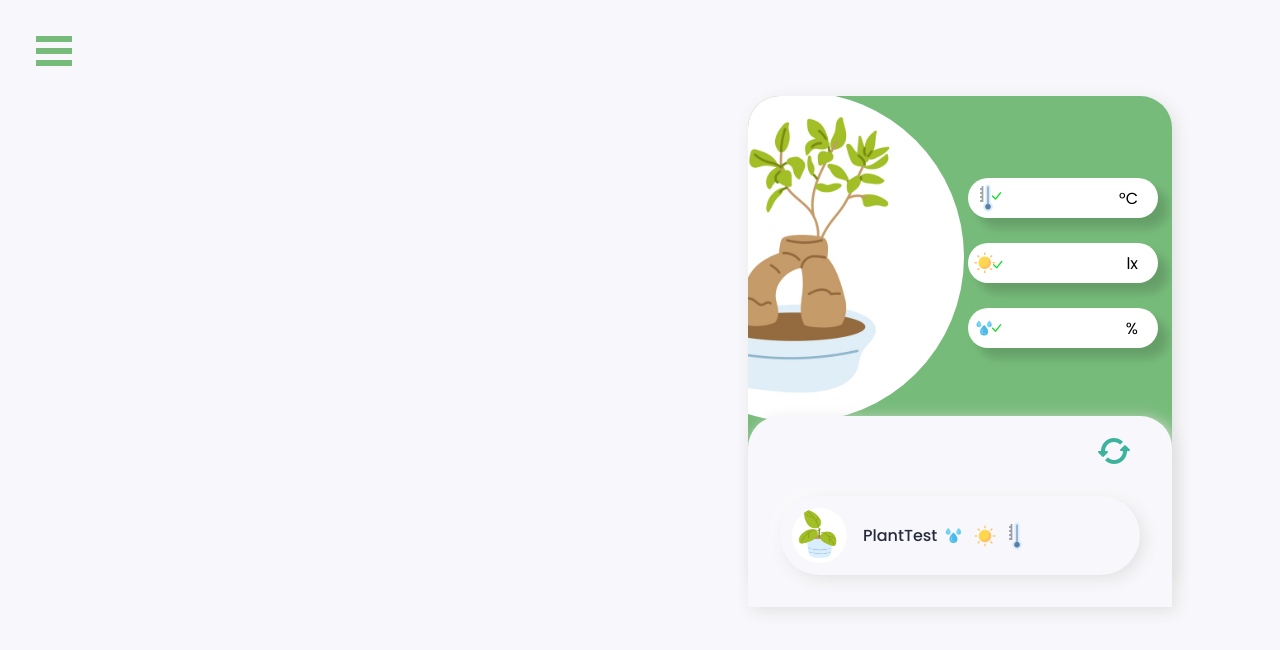
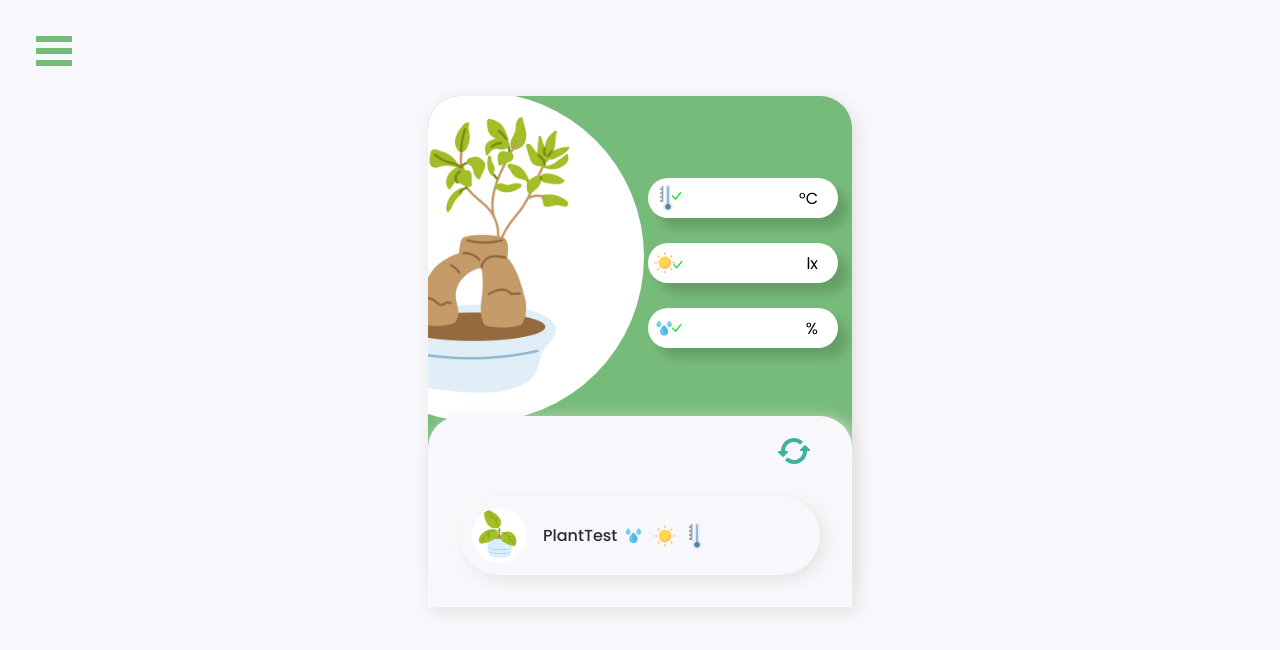
Before and after one commit to Jakub-Glab/Smart-Pot-WebApp, a React (Create React App) app in the folder smart-pot/: page / in a window 1280 px wide. Shown: the top 650 px of the page. Built offline with nearby package versions, Linux system fonts and the light colour scheme.

Commit message:
Update App.css

```diff
--- a/smart-pot/src/assets/css/App.css
+++ b/smart-pot/src/assets/css/App.css
@@ -25,6 +25,7 @@
 
 body {
   zoom: reset;
+  width: 100%;
   margin: 0;
   padding: 0;
   font-family: var(--body-font);
@@ -61,9 +62,8 @@ img {
 
 .drop__background {
   position: absolute;
-  left: 46.75rem;
+  left: 50% - (width/2);
   top: 6rem;
-  right: 46.75rem;
   width: 26.5rem;
   border-top-left-radius: 2rem;
   border-top-right-radius: 2rem;
@@ -79,8 +79,7 @@ img {
   top: 26rem;
   row-gap: 1rem;
   padding: 2rem;
-  left: 46.75rem;
-  right: 46.75rem;
+  left: 50% - (width/2);
   padding-top: 5rem;
   border-top-left-radius: 2rem;
   border-top-right-radius: 2rem;
```
